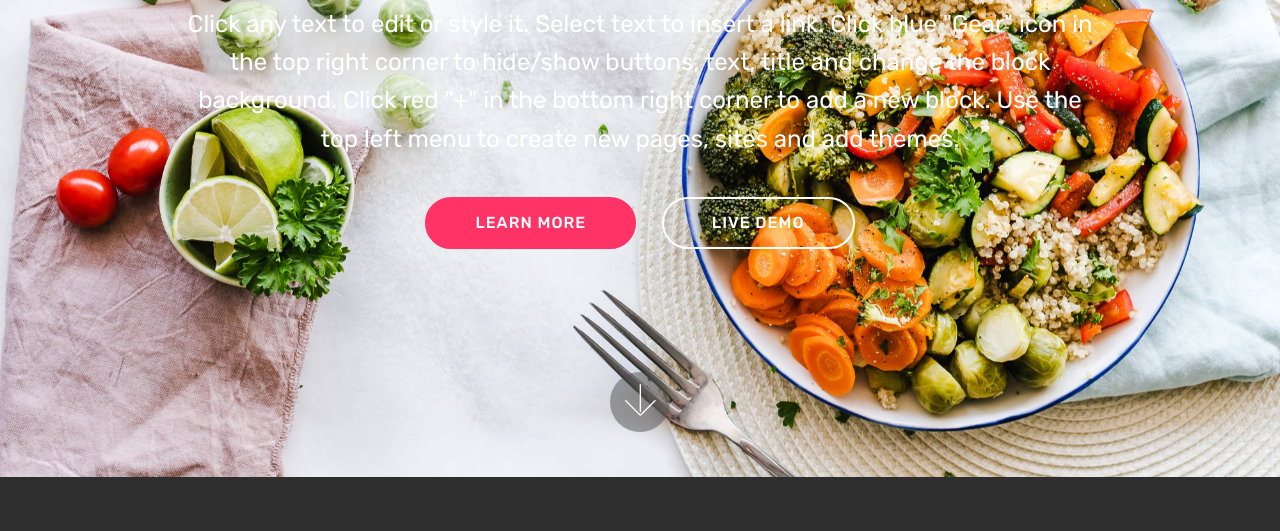
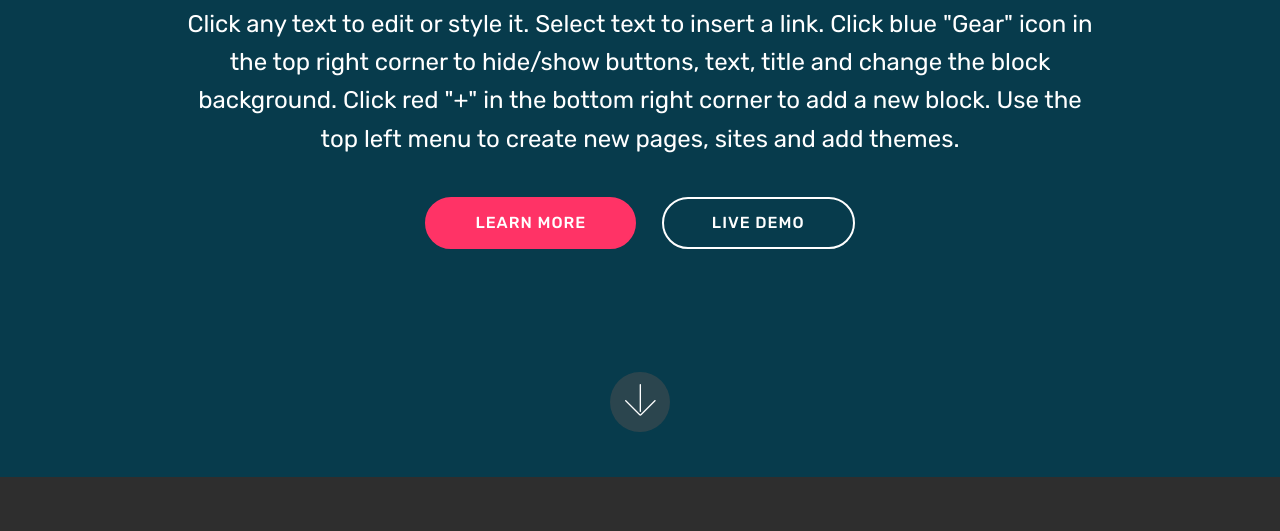
Before and after one commit to musabbirsaeed/mealplanner, a plain HTML site: page index.html in a window 1280 px wide. Shown: the part 323-854 px from the top of the page. Drawn offline with Linux system fonts and the light colour scheme; files whose address does not match are found by name.

Commit message:
create github pages

```diff
--- a/assets/mobirise/css/mbr-additional.css
+++ b/assets/mobirise/css/mbr-additional.css
@@ -1092,7 +1092,7 @@ section.lazy-placeholder:after {
   color: #c1c1c1 !important;
 }
 .cid-qTkA127IK8 {
-  background-image: url("../../../assets/images/flat-lay-photography-of-vegetable-salad-on-plate-1640777-2000x1333.jpg");
+  background-color: #073b4c;
 }
 .cid-qTkAaeaxX5 {
   padding-top: 60px;
--- a/index.html
+++ b/index.html
@@ -15,9 +15,9 @@
   <link rel="stylesheet" href="assets/bootstrap/css/bootstrap.min.css">
   <link rel="stylesheet" href="assets/bootstrap/css/bootstrap-grid.min.css">
   <link rel="stylesheet" href="assets/bootstrap/css/bootstrap-reboot.min.css">
-  <link rel="stylesheet" href="assets/socicon/css/styles.css">
   <link rel="stylesheet" href="assets/tether/tether.min.css">
   <link rel="stylesheet" href="assets/dropdown/css/style.css">
+  <link rel="stylesheet" href="assets/socicon/css/styles.css">
   <link rel="stylesheet" href="assets/theme/css/style.css">
   <link rel="preload" as="style" href="assets/mobirise/css/mbr-additional.css"><link rel="stylesheet" href="assets/mobirise/css/mbr-additional.css" type="text/css">
 
@@ -77,7 +77,7 @@
     </nav>
 </section>
 
-<section class="engine"><a href="https://mobirise.info/a">online site builder</a></section><section class="cid-qTkA127IK8 mbr-fullscreen mbr-parallax-background" id="header2-1">
+<section class="engine"><a href="https://mobirise.info/m">free website design templates</a></section><section class="cid-qTkA127IK8 mbr-fullscreen" id="header2-1">
 
 
 
@@ -272,11 +272,10 @@
   <script src="assets/popper/popper.min.js"></script>
   <script src="assets/bootstrap/js/bootstrap.min.js"></script>
   <script src="assets/tether/tether.min.js"></script>
+  <script src="assets/smoothscroll/smooth-scroll.js"></script>
   <script src="assets/dropdown/js/nav-dropdown.js"></script>
   <script src="assets/dropdown/js/navbar-dropdown.js"></script>
   <script src="assets/touchswipe/jquery.touch-swipe.min.js"></script>
-  <script src="assets/parallax/jarallax.min.js"></script>
-  <script src="assets/smoothscroll/smooth-scroll.js"></script>
   <script src="assets/theme/js/script.js"></script>
 
 
```
Also changed, not shown: 1 other file.
